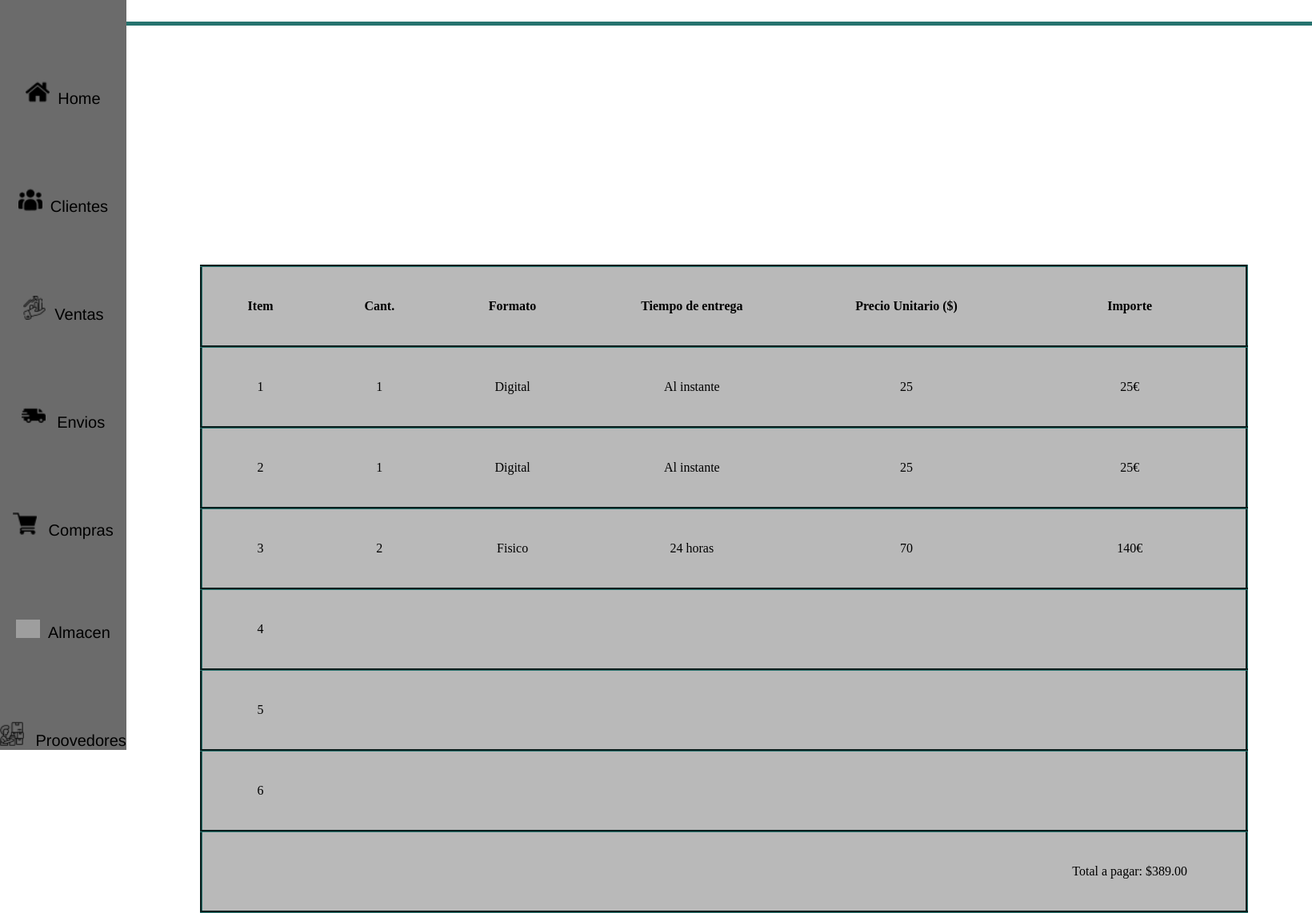
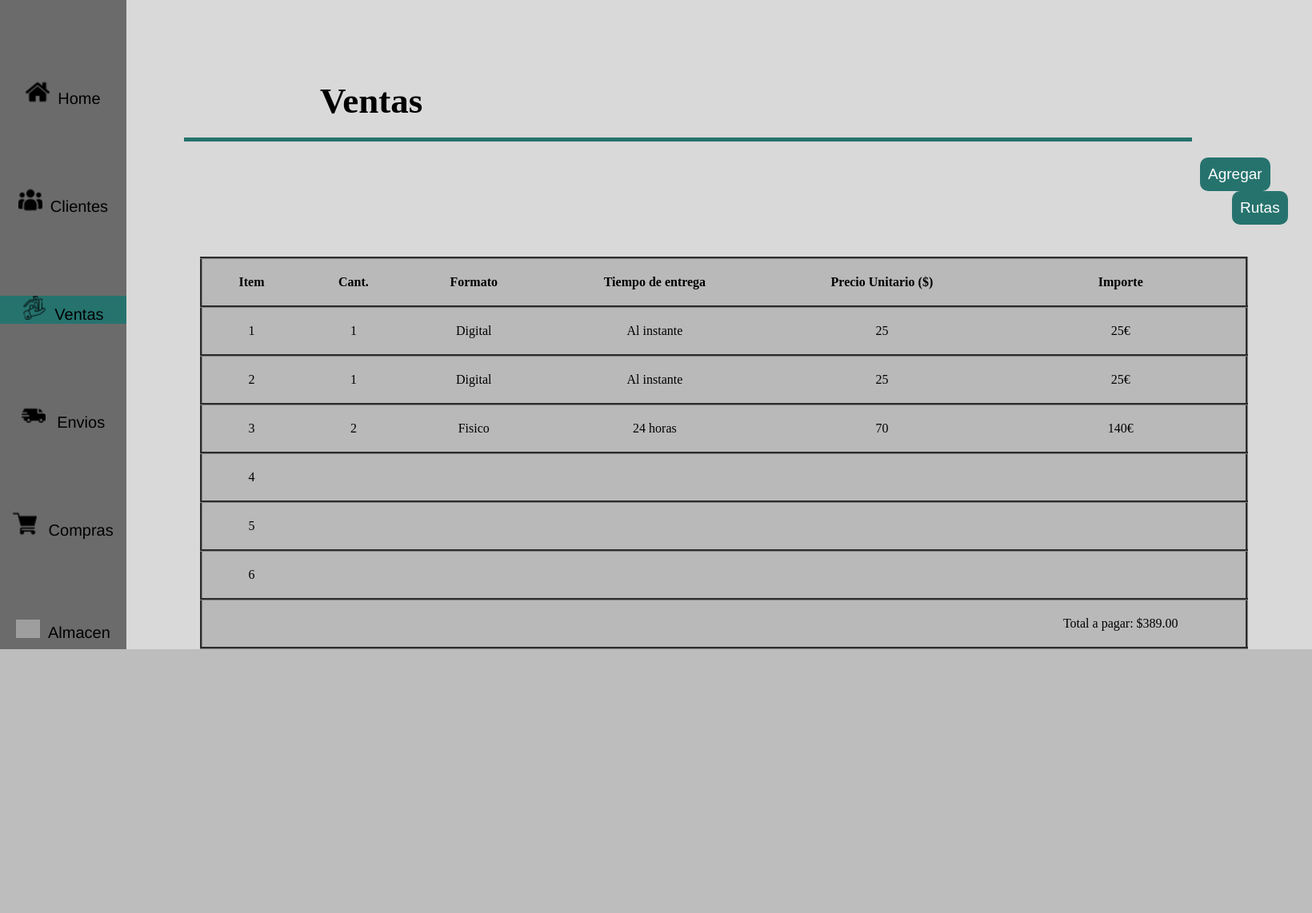
Before and after one commit to wakogmq/ERP-COMMON, a PHP site: page /html/ventas.html in a window 1640 px wide. Shown: the whole page at 80% size. After the commit the page ends 812 px from the top, so only its background shows below. Run offline with PHP 8.4, Linux system fonts and the light colour scheme; grey boxes are pictures that could not be loaded.

Commit message:
Update style.css

```diff
--- a/ERP-Visual/css/style.css
+++ b/ERP-Visual/css/style.css
@@ -51,6 +51,9 @@
 
 
     text-align: center;
+
+
+    padding-bottom: 100px;
 
 }
 
@@ -118,17 +121,17 @@
 /*------------------------------------- TOP NAV ----------------------------------*/
 
 /* Add a black background color to the top navigation bar */
-<<<<<<< HEAD
+
 /*.topnav {
     overflow: hidden;
     background-color: #e9e9e9;
   }*/
-=======
+
   .topnav {
     overflow: hidden;
     background-color: #B9B9B9;
   }
->>>>>>> 1666ccfc871cb50c5603c568b2aeb046471fd9da
+
 
   /* Style the links inside the navigation bar */
   .topnav a {
@@ -222,13 +225,16 @@
   }
 
   table, th, td {
-    border: 1px solid #26736E;
+    border: 1px   collapse#26736E;
+
     border-collapse: collapse;
+
   }
 
   th, td {
     padding: 10px;
     text-align: center;
+
   }
 
   th{
@@ -244,6 +250,14 @@
     background-color: #26736E;
   }
 
+  #ventas{
+    background-color: #26736E;
+  }
+
+#clientes{
+  background-color: #26736E;
+}
+
   .tabla {
     table-layout: fixed;
     width: 100%;
@@ -251,16 +265,17 @@
     border-collapse: collapse;
     border-width: 1px;
     margin-right: 50px;
-    padding-top: 280px;
+    padding-top: 40px;
     padding-left: 250px;
     padding-right: 80px;
+
 
 
   }
 
 
   th, td {
-    padding: 40px;
+    padding: 20px;
 
   }
 
@@ -341,3 +356,46 @@
 .envios{
   background-color: #d9d9d9;
 }
+
+
+.clientes{
+  background-color: #d9d9d9;
+}
+.enviosh1 h1{
+  margin-left: 400px;
+  padding-top: 100px;
+  font-size: 45px;
+}
+
+hr{
+
+  margin-top: 20px;
+  margin-left: 230px;
+  margin-right: 150px;
+}
+
+.botones{
+  margin-left: 1500px;
+  margin-top: 20px;
+
+
+}
+
+#agregar{
+  padding: 10px;
+  font-size: 19px;
+  margin-right: 40px;
+  border-width: 0px;
+  border-radius: 10px;
+  color: white;
+
+}
+
+#rutas{
+  padding: 10px;
+  font-size: 19px;
+  margin-left: 40px;
+  border-width: 0px;
+  border-radius: 10px;
+  color: white;
+}
```
